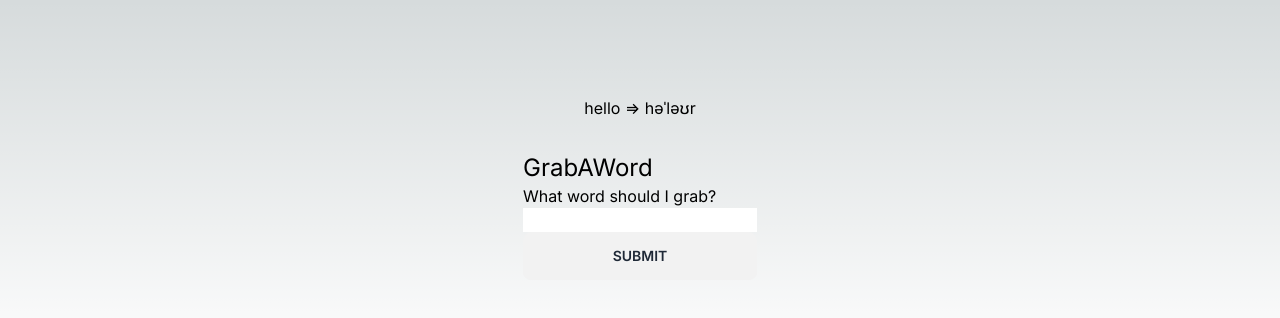
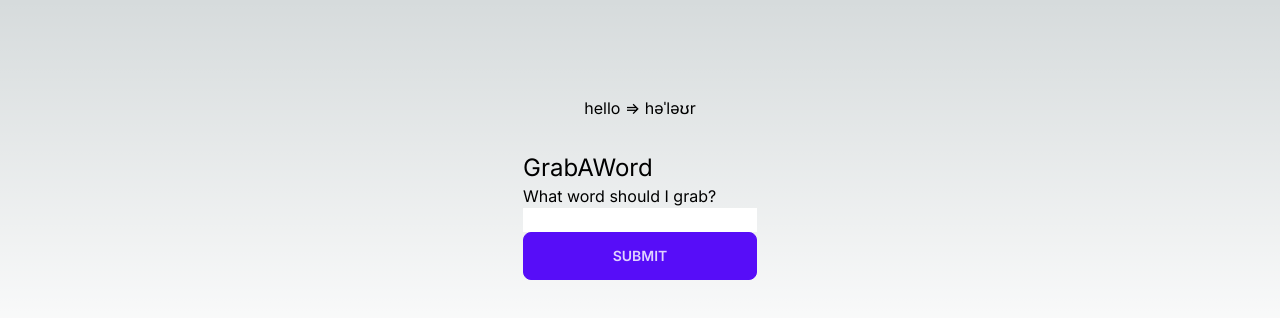
Before and after one commit to adamk72/commonplacebook, a Next.js app: page / in a window 1280 px wide. Shown: the top 318 px of the page. Built offline with nearby package versions, Linux system fonts and the light colour scheme.

Commit message:
successfully pull word from free dictionary api

```diff
--- a/src/components/GrabAWord.tsx
+++ b/src/components/GrabAWord.tsx
@@ -3,19 +3,31 @@ import { Word } from '@/data/word'
 import { ZodType, z } from 'zod'
 import { useForm, SubmitHandler } from "react-hook-form";
 import { zodResolver as zr } from "@hookform/resolvers/zod";
+import { useState } from 'react';
 
 type JustWord = Partial<Word>
 
 export const GrabAWord = () => {
+  const [word, setWord] = useState<Word>();
+  const [error, setError] = useState<{title: string, message: string, resolution: string}>();
 
   const schema: ZodType<JustWord> = z.object({
     word: z.string().min(2).max(30)
   })
 
-  const { register, handleSubmit, formState: { errors } } = useForm<JustWord>({ resolver: zr(schema) })
+  const { register, handleSubmit, formState: { errors: formErrors } } = useForm<JustWord>({ resolver: zr(schema) })
 
-  const handleValidatedData: SubmitHandler<JustWord> = (data) => {
-    console.log(`got the word «${data.word}»`)
+  const handleValidatedData: SubmitHandler<JustWord> = async (data) => {
+      const res = await fetch(`https://api.dictionaryapi.dev/api/v2/entries/en/${data.word}`)
+      if (!res.ok) {
+        setWord(undefined)
+        setError(JSON.parse(await res.text()))
+        return
+      }
+
+      const words = await res.json()
+      console.info(words[0])
+      setWord(words[0])
   }
 
   return (
@@ -24,9 +36,10 @@ export const GrabAWord = () => {
       <form className='flex flex-col' onSubmit={handleSubmit(handleValidatedData)}>
         <label>What word should I grab?</label>
         <input type="text" {...register("word")} />
-        {errors.word && <span className='text-red-900'>{errors.word.message}</span>}
-        <input type="submit" className='btn' />
+        {formErrors.word && <span className='text-red-900'>{formErrors.word.message}</span>}
+        <input type="submit" className='btn btn-primary' />
       </form>
+      {word ? <>Got the word: {word.word}. There are {word.meanings.length} meanings.</>  : error && error.message }
     </div>
   )
 }
```
